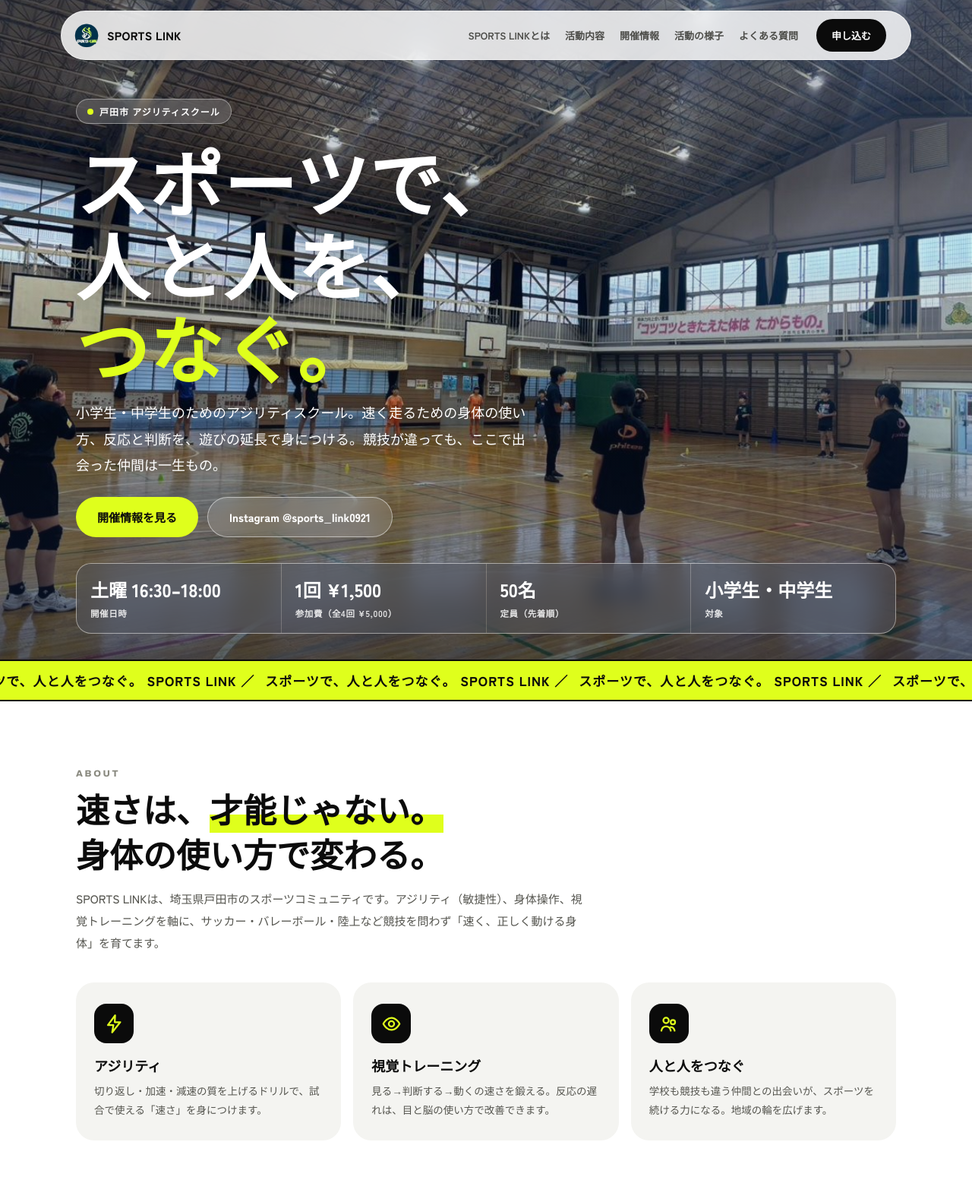
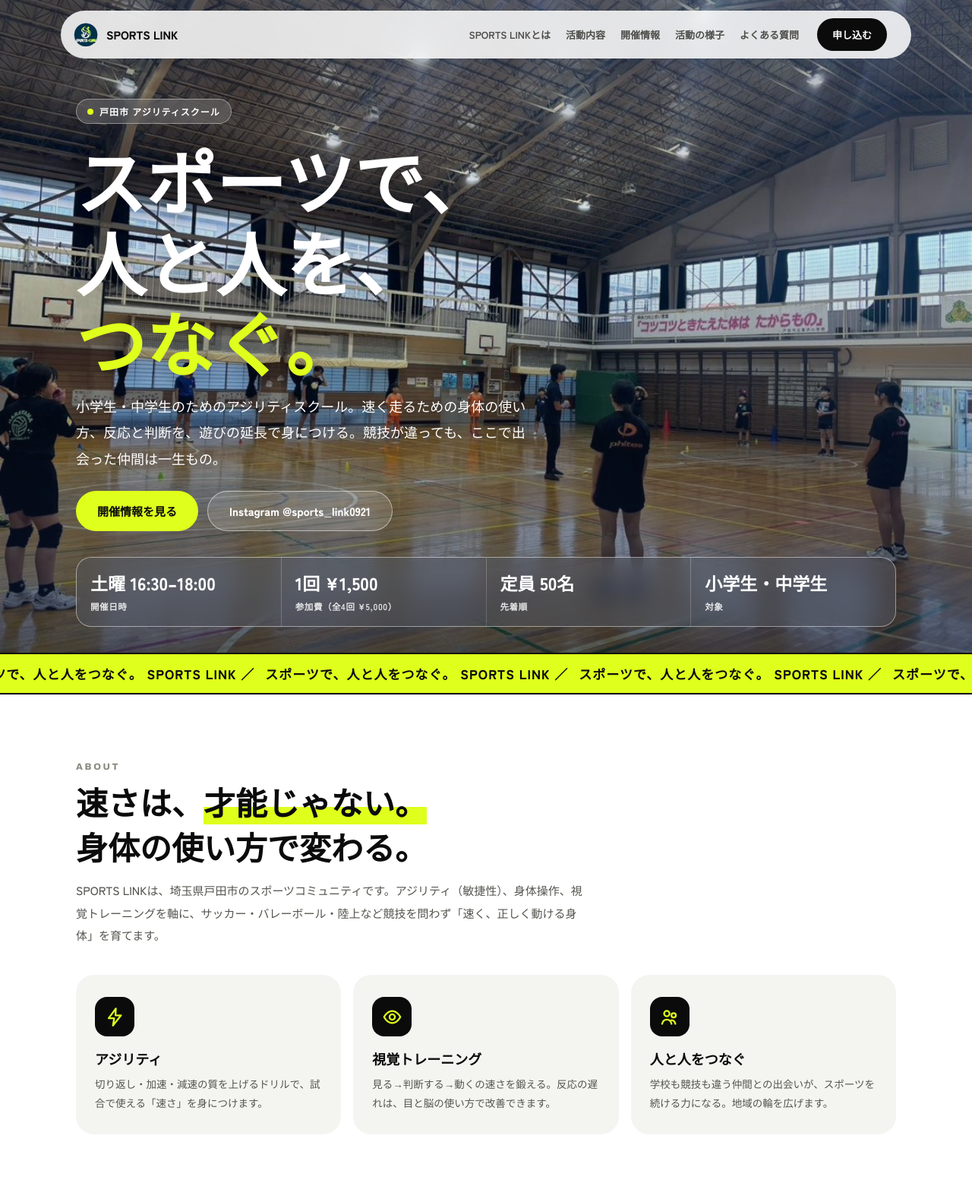
Before and after one commit to syunta6921/sports-link, a plain HTML site: page index.html in a window 1280 px wide. Shown: the top 1578 px of the page at 76% size. Drawn offline with Linux system fonts and the light colour scheme.

Commit message:
Update index.html (site-v4)

```diff
--- a/index.html
+++ b/index.html
@@ -6,45 +6,48 @@
 <title>SPORTS LINK｜スポーツで、人と人をつなぐ。戸田市のアジリティスクール</title>
 <meta name="description" content="埼玉県戸田市のスポーツコミュニティ SPORTS LINK。小学生・中学生向けアジリティスクール（土曜16:30〜18:00）と、チーム向け出張トレーニング。スポーツで、人と人をつなぐ。">
 <link rel="icon" href="https://syunta6921.github.io/sports-link/logo.png">
+<meta property="og:title" content="SPORTS LINK｜スポーツで、人と人をつなぐ。">
+<meta property="og:description" content="戸田市のアジリティスクール。小学生・中学生対象、土曜16:30〜18:00、1回1,500円。">
+<meta property="og:image" content="https://syunta6921.github.io/sports-link/hero.jpg">
 <link rel="preconnect" href="https://fonts.googleapis.com">
 <link rel="preconnect" href="https://fonts.gstatic.com" crossorigin>
 <link href="https://fonts.googleapis.com/css2?family=Zen+Kaku+Gothic+New:wght@500;700;900&family=Archivo:wght@600;800;900&display=swap" rel="stylesheet">
 <style>
 :root{
-  --lime:#dfff1c; --navy:#071633; --ink:#0b0b0b; --bg:#ffffff; --mut:#f4f4f1;
+  --lime:#dfff1c; --navy:#071633; --ink:#0b0b0b; --bg:#fff; --mut:#f4f4f1;
   --line:#e7e7e2; --sub:#55554f; --r:24px;
 }
 *{margin:0;padding:0;box-sizing:border-box}
 html{scroll-behavior:smooth}
-body{font-family:"Zen Kaku Gothic New",sans-serif;color:var(--ink);background:var(--bg);-webkit-font-smoothing:antialiased;overflow-x:hidden}
+body{font-family:"Zen Kaku Gothic New",sans-serif;color:var(--ink);background:var(--bg);-webkit-font-smoothing:antialiased;overflow-x:hidden;line-break:strict}
 img,video{display:block;max-width:100%}
 a{color:inherit;text-decoration:none}
-.en{font-family:"Archivo",sans-serif}
 .wrap{max-width:1120px;margin:0 auto;padding:0 20px}
+.nb{white-space:nowrap}
 
-/* ---------- floating pill nav ---------- */
+/* nav */
 .nav{position:fixed;top:14px;left:50%;transform:translateX(-50%);z-index:100;width:min(1120px,calc(100% - 24px));
   display:flex;align-items:center;gap:18px;padding:10px 12px 10px 16px;border-radius:999px;
-  background:rgba(255,255,255,.82);backdrop-filter:blur(14px);-webkit-backdrop-filter:blur(14px);
-  box-shadow:0 10px 34px rgba(7,22,51,.16);border:1px solid rgba(255,255,255,.6)}
-.nav .brand{display:flex;align-items:center;gap:10px;font-weight:900;letter-spacing:.02em;font-size:15px;white-space:nowrap}
+  background:rgba(255,255,255,.85);backdrop-filter:blur(14px);-webkit-backdrop-filter:blur(14px);
+  box-shadow:0 10px 34px rgba(7,22,51,.16)}
+.nav .brand{display:flex;align-items:center;gap:10px;font-weight:900;font-size:15px;white-space:nowrap}
 .nav .brand img{width:34px;height:34px;border-radius:50%}
 .nav .links{display:flex;gap:20px;margin-left:auto;font-size:13px;font-weight:700;color:#33332e}
 .nav .links a{opacity:.85}.nav .links a:hover{opacity:1}
 .nav .cta{margin-left:6px;background:var(--ink);color:#fff;font-weight:900;font-size:13px;padding:10px 18px;border-radius:999px;white-space:nowrap;transition:.25s}
-.nav .cta:hover{background:var(--navy);transform:translateY(-1px)}
+.nav .cta:hover{background:var(--navy)}
 @media(max-width:760px){.nav .links{display:none}.nav .cta{margin-left:auto}}
 
-/* ---------- hero ---------- */
+/* hero */
 .hero{position:relative;min-height:100svh;display:flex;flex-direction:column;justify-content:flex-end;color:#fff;
-  background:linear-gradient(180deg,rgba(7,22,51,.34) 0%,rgba(7,22,51,.08) 38%,rgba(7,22,51,.66) 100%),url("https://syunta6921.github.io/sports-link/hero.jpg") center 30%/cover no-repeat}
+  background:linear-gradient(180deg,rgba(7,22,51,.34) 0%,rgba(7,22,51,.08) 38%,rgba(7,22,51,.68) 100%),url("https://syunta6921.github.io/sports-link/hero.jpg") center 30%/cover no-repeat}
 .hero-in{max-width:1120px;margin:0 auto;width:100%;padding:130px 20px 34px}
 .pill{display:inline-flex;align-items:center;gap:8px;background:rgba(255,255,255,.16);border:1px solid rgba(255,255,255,.4);
   backdrop-filter:blur(8px);padding:7px 14px;border-radius:999px;font-size:12px;font-weight:700;letter-spacing:.08em}
 .pill .dot{width:8px;height:8px;border-radius:50%;background:var(--lime)}
-.hero h1{font-size:clamp(36px,10vw,96px);font-weight:900;line-height:1.14;letter-spacing:.01em;margin:20px 0 14px;text-shadow:0 4px 30px rgba(0,0,0,.35)}
+.hero h1{font-size:clamp(34px,10.5vw,92px);font-weight:900;line-height:1.16;margin:20px 0 14px;text-shadow:0 4px 30px rgba(0,0,0,.35)}
 .hero h1 .lime{color:var(--lime)}
-.hero p.lead{font-size:clamp(14px,2.2vw,18px);font-weight:500;line-height:1.9;max-width:620px;text-shadow:0 2px 14px rgba(0,0,0,.4);text-wrap:pretty;line-break:strict}
+.hero p.lead{font-size:clamp(14px,2.2vw,18px);font-weight:500;line-height:1.9;max-width:620px;text-shadow:0 2px 14px rgba(0,0,0,.4);text-wrap:pretty}
 .hero-btns{display:flex;gap:12px;flex-wrap:wrap;margin-top:26px}
 .btn{display:inline-flex;align-items:center;gap:8px;font-weight:900;font-size:15px;padding:15px 28px;border-radius:999px;transition:.25s}
 .btn-lime{background:var(--lime);color:var(--ink)}
@@ -54,28 +57,31 @@ a{color:inherit;text-decoration:none}
 .stats{margin-top:34px;display:grid;grid-template-columns:repeat(4,1fr);gap:1px;border-radius:20px;overflow:hidden;
   background:rgba(255,255,255,.22);border:1px solid rgba(255,255,255,.35);backdrop-filter:blur(14px);-webkit-backdrop-filter:blur(14px)}
 .stats div{background:rgba(10,16,30,.34);padding:16px 18px}
-.stats b{display:block;font-size:clamp(17px,2.6vw,24px);font-weight:900}
+.stats b{display:block;font-size:clamp(16px,2.4vw,23px);font-weight:900;white-space:nowrap}
 .stats span{font-size:11.5px;font-weight:700;opacity:.85;letter-spacing:.05em}
-@media(max-width:640px){.stats{grid-template-columns:repeat(2,1fr)}}
+@media(max-width:640px){.stats{grid-template-columns:repeat(2,1fr)}.stats b{font-size:15px}}
+@keyframes rise{from{opacity:0;transform:translateY(22px)}to{opacity:1;transform:none}}
+.rise{animation:rise .9s ease both}
+.rise.d1{animation-delay:.08s}.rise.d2{animation-delay:.16s}.rise.d3{animation-delay:.24s}.rise.d4{animation-delay:.32s}
 
-/* ---------- marquee ---------- */
+/* marquee */
 .marquee{background:var(--lime);overflow:hidden;padding:13px 0;border-block:2px solid var(--ink)}
-.marquee .track{display:flex;gap:0;width:max-content;animation:mq 26s linear infinite;font-weight:900;font-size:17px;letter-spacing:.06em;white-space:nowrap}
+.marquee .track{display:flex;width:max-content;animation:mq 26s linear infinite;font-weight:900;font-size:17px;letter-spacing:.06em;white-space:nowrap}
 .marquee .track span{padding-right:14px}
 @keyframes mq{to{transform:translateX(-50%)}}
 
-/* ---------- sections ---------- */
+/* sections */
 section{padding:88px 0}
 .kicker{font-family:"Archivo",sans-serif;font-weight:800;font-size:12px;letter-spacing:.22em;color:#8a8a80;text-transform:uppercase}
-h2{font-size:clamp(28px,4.6vw,44px);font-weight:900;line-height:1.35;margin:10px 0 14px}
+h2{font-size:clamp(26px,6.2vw,42px);font-weight:900;line-height:1.4;margin:10px 0 14px}
 h2 .hl{background:linear-gradient(transparent 62%,var(--lime) 62%)}
-.sub{color:var(--sub);font-size:15px;line-height:1.95;max-width:680px}
+.sub{color:var(--sub);font-size:15px;line-height:1.95;max-width:680px;text-wrap:pretty}
 .rv{opacity:0;transform:translateY(26px);transition:opacity .8s ease,transform .8s ease}
 .rv.on{opacity:1;transform:none}
 
 .feats{display:grid;grid-template-columns:repeat(3,1fr);gap:16px;margin-top:38px}
-.feat{background:var(--mut);border-radius:var(--r);padding:28px 24px;transition:.3s}
-.feat:hover{transform:translateY(-5px);box-shadow:0 18px 34px rgba(7,22,51,.10);background:#fff;border:1px solid var(--line)}
+.feat{background:var(--mut);border-radius:var(--r);padding:28px 24px;transition:.3s;border:1px solid transparent}
+.feat:hover{transform:translateY(-5px);box-shadow:0 18px 34px rgba(7,22,51,.10);background:#fff;border-color:var(--line)}
 .feat .ic{width:52px;height:52px;border-radius:16px;background:var(--ink);display:grid;place-items:center;margin-bottom:16px}
 .feat .ic svg{width:27px;height:27px;stroke:var(--lime);fill:none;stroke-width:2;stroke-linecap:round;stroke-linejoin:round}
 .feat h3{font-size:18px;font-weight:900;margin-bottom:8px}
@@ -87,11 +93,11 @@ h2 .hl{background:linear-gradient(transparent 62%,var(--lime) 62%)}
 .prog:hover{transform:translateY(-5px)}
 .prog .bgimg{position:absolute;inset:0;background-size:cover;background-position:center;transition:transform .8s}
 .prog:hover .bgimg{transform:scale(1.05)}
-.prog .shade{position:absolute;inset:0;background:linear-gradient(180deg,rgba(7,22,51,.05) 30%,rgba(7,22,51,.82))}
+.prog .shade{position:absolute;inset:0;background:linear-gradient(180deg,rgba(7,22,51,.05) 30%,rgba(7,22,51,.84))}
 .prog .body{position:relative;padding:28px}
 .prog .tag{display:inline-block;background:var(--lime);color:var(--ink);font-size:11.5px;font-weight:900;padding:5px 12px;border-radius:999px;letter-spacing:.06em;margin-bottom:12px}
-.prog h3{font-size:clamp(22px,3vw,29px);font-weight:900;line-height:1.4;margin-bottom:8px}
-.prog p{font-size:13.5px;line-height:1.9;opacity:.92}
+.prog h3{font-size:clamp(21px,5.4vw,29px);font-weight:900;line-height:1.4;margin-bottom:8px}
+.prog p{font-size:13.5px;line-height:1.9;opacity:.94}
 .prog .price{margin-top:14px;font-weight:900;font-size:15px}
 .prog .price b{font-family:"Archivo",sans-serif;font-size:26px;color:var(--lime)}
 @media(max-width:820px){.progs{grid-template-columns:1fr}.prog{min-height:360px}}
@@ -99,13 +105,12 @@ h2 .hl{background:linear-gradient(transparent 62%,var(--lime) 62%)}
 /* schedule */
 .sched{background:var(--navy);color:#fff;border-radius:36px;padding:52px 40px;margin:0 20px}
 .sched .kicker{color:#9fb4dd}
-.sched h2{color:#fff}
 .sched .sub{color:#c6d2ea}
 .terms{display:grid;grid-template-columns:1fr 1fr;gap:16px;margin-top:34px}
 .term{background:rgba(255,255,255,.06);border:1px solid rgba(255,255,255,.16);border-radius:var(--r);padding:26px}
-.term .th{display:flex;align-items:center;gap:10px;margin-bottom:14px}
+.term .th{display:flex;align-items:center;gap:10px;margin-bottom:14px;flex-wrap:wrap}
 .term .th b{font-size:19px;font-weight:900}
-.badge{font-size:11px;font-weight:900;padding:4px 11px;border-radius:999px;letter-spacing:.05em}
+.badge{font-size:11px;font-weight:900;padding:4px 11px;border-radius:999px;letter-spacing:.05em;white-space:nowrap}
 .badge.open{background:var(--lime);color:var(--ink)}
 .badge.soon{background:transparent;color:var(--lime);border:1.5px solid var(--lime)}
 .term ul{list-style:none;font-size:14px;line-height:2.05;color:#dbe4f5}
@@ -114,14 +119,14 @@ h2 .hl{background:linear-gradient(transparent 62%,var(--lime) 62%)}
 .fees .row{display:flex;justify-content:space-between;align-items:baseline;gap:14px;padding:15px 0;border-bottom:1px dashed rgba(255,255,255,.2);font-size:14.5px}
 .fees .row:last-child{border-bottom:none}
 .fees .row b{font-family:"Archivo",sans-serif;font-size:21px;color:var(--lime);white-space:nowrap}
-.fees .row b small{font-size:12px;color:#c6d2ea;font-family:"Zen Kaku Gothic New",sans-serif}
+.fees .row b small{font-size:12px;color:#c6d2ea;font-family:"Zen Kaku Gothic New",sans-serif;font-weight:700}
 .note{margin-top:16px;font-size:12.5px;line-height:1.9;color:#9fb4dd}
-@media(max-width:820px){.terms{grid-template-columns:1fr}.sched{padding:38px 22px;margin:0 12px}}
+@media(max-width:820px){.terms{grid-template-columns:1fr}.sched{padding:38px 22px;margin:0 12px}.fees{padding:8px 18px}.fees .row b{font-size:19px}}
 
 /* activity */
 .act-grid{display:grid;grid-template-columns:repeat(4,1fr);gap:12px;margin-top:36px}
 .act-grid .wide{grid-column:span 2}
-.act-grid figure{border-radius:20px;overflow:hidden;position:relative;background:#000}
+.act-grid figure{border-radius:20px;overflow:hidden;background:#000}
 .act-grid video,.act-grid img{width:100%;height:100%;object-fit:cover;aspect-ratio:4/3}
 .act-grid .wide video{aspect-ratio:8/3}
 @media(max-width:820px){.act-grid{grid-template-columns:repeat(2,1fr)}.act-grid .wide{grid-column:span 2}.act-grid .wide video{aspect-ratio:16/9}}
@@ -129,9 +134,9 @@ h2 .hl{background:linear-gradient(transparent 62%,var(--lime) 62%)}
 /* faq */
 .faq{max-width:760px;margin:34px auto 0}
 details{border-bottom:1.5px solid var(--line);padding:6px 2px}
-summary{cursor:pointer;font-weight:900;font-size:16px;padding:16px 0;list-style:none;display:flex;justify-content:space-between;align-items:center;gap:12px}
+summary{cursor:pointer;font-weight:900;font-size:15.5px;padding:16px 0;list-style:none;display:flex;justify-content:space-between;align-items:center;gap:12px}
 summary::-webkit-details-marker{display:none}
-summary::after{content:"＋";font-family:"Archivo",sans-serif;font-weight:800;color:#b9b9ae;transition:.3s}
+summary::after{content:"＋";font-family:"Archivo",sans-serif;font-weight:800;color:#b9b9ae;transition:.3s;flex-shrink:0}
 details[open ] summary::after{transform:rotate(45deg)}
 details p{font-size:14px;line-height:1.95;color:var(--sub);padding:0 0 18px}
 
@@ -147,12 +152,6 @@ footer img{width:74px;height:74px;border-radius:50%;margin:0 auto 14px}
 footer .fb{font-weight:900;font-size:17px;letter-spacing:.04em}
 footer .rep{font-size:13px;color:var(--sub);margin-top:6px}
 footer .cp{font-size:11.5px;color:#a3a398;margin-top:22px}
-
-/* no single-character line breaks */
-h1,h2,h3,summary{word-break:keep-all;line-break:strict}
-.nb{white-space:nowrap}
-.stats b{white-space:nowrap}
-.fees .row b{white-space:nowrap}
 </style>
 </head>
 <body>
@@ -171,31 +170,29 @@ h1,h2,h3,summary{word-break:keep-all;line-break:strict}
 
 <header class="hero" id="top">
   <div class="hero-in">
-    <span class="pill"><span class="dot"></span>戸田市 アジリティスクール</span>
-    <h1><span class="nb">スポーツで、</span><br><span class="nb">人と人を、</span><br><span class="lime nb">つなぐ。</span></h1>
-    <p class="lead">小学生・中学生のためのアジリティスクール。速く走るための身体の使い方、反応と判断を、遊びの延長で身につける。競技が違っても、ここで出会った仲間は一生もの。</p>
-    <div class="hero-btns">
+    <span class="pill rise"><span class="dot"></span>戸田市 アジリティスクール</span>
+    <h1 class="rise d1"><span class="nb">スポーツで、</span><br><span class="nb">人と人を、</span><br><span class="lime nb">つなぐ。</span></h1>
+    <p class="lead rise d2">小学生・中学生のためのアジリティスクール。速く走るための身体の使い方、反応と判断を、遊びの延長で身につける。競技が違っても、ここで出会った仲間は一生もの。</p>
+    <div class="hero-btns rise d3">
       <a class="btn btn-lime" href="#schedule">開催情報を見る</a>
       <a class="btn btn-glass" href="https://www.instagram.com/sports_link0921/" target="_blank" rel="noopener">Instagram @sports_link0921</a>
     </div>
-    <div class="stats">
+    <div class="stats rise d4">
       <div><b>土曜 16:30–18:00</b><span>開催日時</span></div>
       <div><b>1回 ¥1,500</b><span>参加費（全4回 ¥5,000）</span></div>
-      <div><b>50名</b><span>定員（先着順）</span></div>
+      <div><b>定員 50名</b><span>先着順</span></div>
       <div><b>小学生・中学生</b><span>対象</span></div>
     </div>
   </div>
 </header>
 
-<div class="marquee" aria-hidden="true">
-  <div class="track" id="mq"></div>
-</div>
+<div class="marquee" aria-hidden="true"><div class="track" id="mq"></div></div>
 
 <section id="about">
   <div class="wrap">
     <div class="rv">
       <p class="kicker">About</p>
-      <h2>速さは、<span class="hl">才能じゃない。</span><br>身体の使い方で変わる。</h2>
+      <h2><span class="nb">速さは、</span><span class="hl nb">才能じゃない。</span><br><span class="nb">身体の使い方で変わる。</span></h2>
       <p class="sub">SPORTS LINKは、埼玉県戸田市のスポーツコミュニティです。アジリティ（敏捷性）、身体操作、視覚トレーニングを軸に、サッカー・バレーボール・陸上など競技を問わず「速く、正しく動ける身体」を育てます。</p>
     </div>
     <div class="feats">
@@ -286,7 +283,7 @@ h1,h2,h3,summary{word-break:keep-all;line-break:strict}
     <div class="rv">
       <p class="kicker">Activity</p>
       <h2>練習の様子</h2>
-      <p class="sub">実際のトレーニングの動画と写真です。音声はありません。</p>
+      <p class="sub">実際のトレーニングの動画と写真です。</p>
     </div>
     <div class="act-grid rv" id="actGrid"></div>
   </div>
@@ -341,7 +338,6 @@ h1,h2,h3,summary{word-break:keep-all;line-break:strict}
 </footer>
 
 <script>
-/* marquee */
 (function(){
   var t = "スポーツで、人と人をつなぐ。 SPORTS LINK ／ ";
   var s = "";
@@ -349,7 +345,6 @@ h1,h2,h3,summary{word-break:keep-all;line-break:strict}
   document.getElementById("mq").innerHTML = s + s;
 })();
 
-/* activity media */
 (function(){
   var base = "https://syunta6921.github.io/sports-link/";
   var items = [
@@ -379,7 +374,6 @@ h1,h2,h3,summary{word-break:keep-all;line-break:strict}
   document.getElementById("actGrid").innerHTML = html;
 })();
 
-/* scroll reveal */
 (function(){
   var io = new IntersectionObserver(function(es){
     es.forEach(function(e){ if (e.isIntersecting) { e.target.classList.add("on"); io.unobserve(e.target); } });
```
